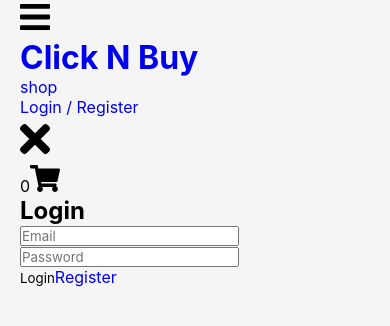
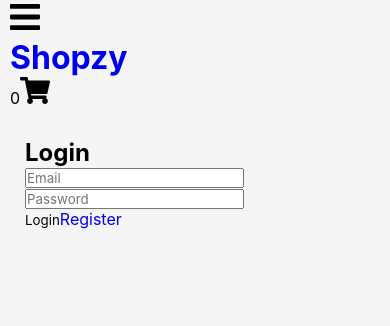
Before and after one commit to akshayg676/react-ecommerce-website, a React (Create React App) app in the folder client/: page /login in a window 390 px wide. Shown: the top 326 px of the page. Built offline with nearby package versions, Linux system fonts and the light colour scheme; no server answers.

Commit message:
complete responsive design

```diff
--- a/client/src/components/headers/Header.js
+++ b/client/src/components/headers/Header.js
@@ -1,4 +1,4 @@
-import React, { useContext } from "react";
+import React, { useContext, useState } from "react";
 import { GlobalState } from "../../GlobalState";
 import { Link } from "react-router-dom";
 import Menu from "./icons/menu.svg";
@@ -11,6 +11,7 @@
   const [isAdmin] = state.userAPI.isAdmin;
   const [isLogged] = state.userAPI.isLogged;
   const [cart] = state.userAPI.cart;
+  const [menu, setMenu] = useState(false);
 
   const logout = async () => {
     await axios.get("/user/logout");
@@ -46,19 +47,25 @@
     );
   };
 
+  const toggleMenu = () => setMenu(!menu);
+
+  const styleMenu = {
+    left: menu ? 0 : "-100%",
+  };
+
   return (
     <header>
-      <div className="menu">
+      <div className="menu" onClick={() => setMenu(!menu)}>
         <img src={Menu} alt="menu icon" width="30" />
       </div>
 
       <div className="logo">
         <h1>
-          <Link to="/">{isAdmin ? "Admin" : "Click N Buy"}</Link>
+          <Link to="/">{isAdmin ? "ADMIN" : "Shopzy"}</Link>
         </h1>
       </div>
 
-      <ul>
+      <ul style={styleMenu}>
         <li>
           <Link to="/">{isAdmin ? "Product" : "shop"}</Link>
         </li>
@@ -72,7 +79,7 @@
           </li>
         )}
 
-        <li>
+        <li onClick={() => setMenu(!menu)}>
           <img className="menu" src={Close} alt="close icon" width="30" />
         </li>
       </ul>
--- a/client/src/components/headers/header.css
+++ b/client/src/components/headers/header.css
@@ -20,7 +20,7 @@
 }
 
 header a {
-  text-transform: uppercase;
+  text-transform: none;
   color: rebeccapurple;
 }
 header h1 {
--- a/client/src/components/mainpages/products/Filter.js
+++ b/client/src/components/mainpages/products/Filter.js
@@ -35,7 +35,7 @@
         onChange={(e) => setSearch(e.target.value.toLocaleLowerCase())}
       />
 
-      <div className="row">
+      <div className="row sort">
         <span>Sort By: </span>
         <select
           name="category"
--- a/client/src/components/mainpages/products/products.css
+++ b/client/src/components/mainpages/products/products.css
@@ -2,7 +2,7 @@
   width: 100%;
   display: grid;
   grid-template-columns: repeat(auto-fill, minmax(300px, 1fr));
-  justify-content: center;
+  justify-items: center;
   margin: 20px 0;
 }
 
@@ -42,7 +42,7 @@
   flex-wrap: wrap;
   margin: 15px 0;
 }
-.filter_menu section,
+.filter_menu select,
 input {
   border: 1px solid #ccc;
   outline: none;
@@ -63,4 +63,5 @@
   margin: 6rem 0;
   border: 1px solid #555;
   text-transform: capitalize;
+  font-size: 1rem;
 }
--- a/client/src/components/mainpages/utils/productItem/productItem.css
+++ b/client/src/components/mainpages/utils/productItem/productItem.css
@@ -1,8 +1,8 @@
 .product_card {
-  max-width: 300px;
+  max-width: 400px;
   overflow: hidden;
   height: 500px;
-  padding: 1rem;
+  padding: 15px;
   box-shadow: 0 0 1rem #ddd;
   margin: 10px 0;
   position: relative;
--- a/client/src/index.css
+++ b/client/src/index.css
@@ -61,3 +61,79 @@
 
 /* -------------------------- Create product -------------------------- */
 @import url("./components/mainpages/createProduct/createProduct.css");
+
+/* -------------------------- Responsive -------------------------- */
+
+@media (max-width: 820px) {
+  header .logo {
+    min-width: 115px;
+    flex: none;
+  }
+  header ul {
+    padding: 10px 0;
+  }
+}
+@media (max-width: 720px) {
+  header ul {
+    position: fixed;
+    top: 0;
+    left: 0;
+    width: 100%;
+    height: 100vh;
+    background: white;
+    display: flex;
+    flex-direction: column;
+    justify-content: space-around;
+    align-items: center;
+    opacity: 0.98;
+    z-index: 99;
+    transition: 0.5s ease-in;
+  }
+  header .menu {
+    display: block;
+    cursor: pointer;
+  }
+  header ul li .menu {
+    position: absolute;
+    top: 20px;
+    right: 20px;
+  }
+  header {
+    justify-content: space-between;
+  }
+}
+@media (max-width: 570px) {
+  .filter_menu .row span {
+    display: none;
+  }
+}
+
+@media (max-width: 500px) {
+  .App {
+    padding: 0 10px;
+  }
+  .detail {
+    font-size: 100%;
+    padding: 0;
+  }
+  .filter_menu input {
+    margin: 0;
+  }
+  .filter_menu .sort {
+    flex: 1;
+  }
+  .filter_menu .sort select {
+    width: 100%;
+    min-width: 290px;
+    margin: 5px 0;
+  }
+  .login-page {
+    padding: 30px 15px;
+  }
+  .delete-all {
+    margin: 20px 0;
+  }
+  .create_product .upload {
+    margin: 20px 0;
+  }
+}
```
